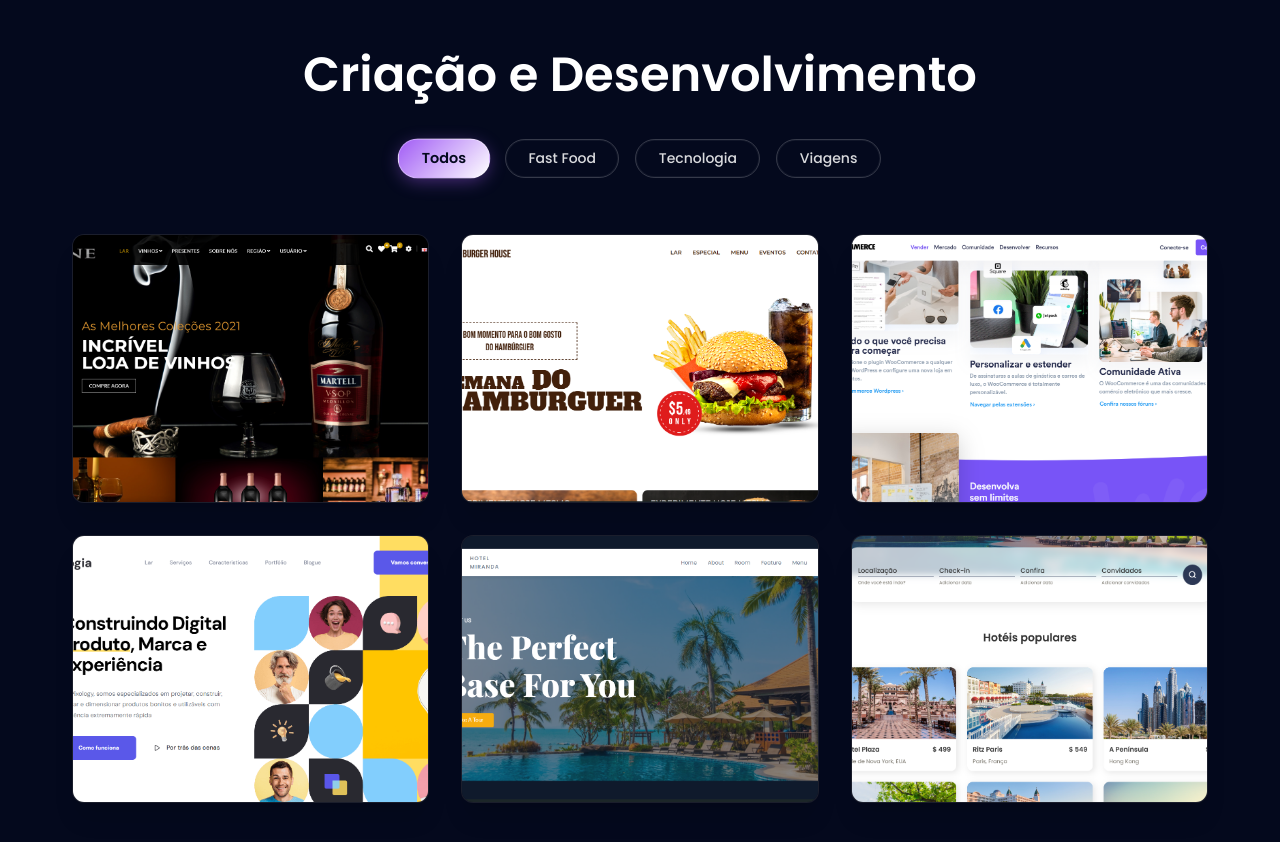
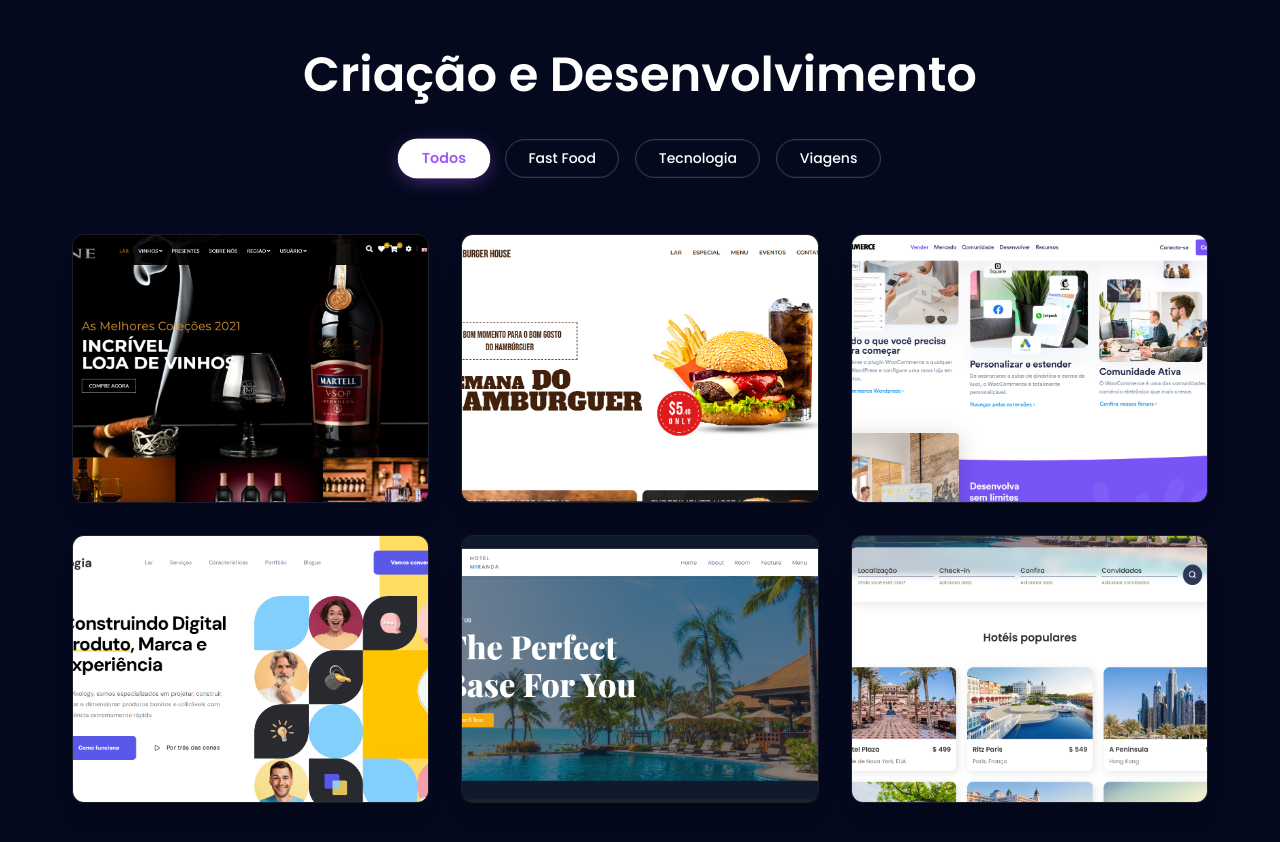
Before and after one commit to wilsonneander/nexus.agency, a Next.js app: page / in a window 1280 px wide. Shown: the part 2780-3622 px from the top of the page. Built offline with nearby package versions, Linux system fonts and the light colour scheme.

Commit message:
feat: add global styles for tailwind, custom buttons, and animations

```diff
--- a/src/app/globals.css
+++ b/src/app/globals.css
@@ -264,7 +264,7 @@ body {
 /* --- Variante: Filter (Criação e Desenvolvimento) - Alinhado ao botão Contato --- */
 .fluid-btn--filter {
   background-color: transparent;
-  color: rgba(255, 255, 255, 0.85);
+  color: rgb(255, 255, 255);
   border: 1px solid rgba(255, 255, 255, 0.2);
   padding: 0.5rem 1.4rem;
   font-size: 0.875rem;
@@ -273,12 +273,12 @@ body {
 }
 
 .fluid-btn--filter .fluid-btn__overlay {
-  background: linear-gradient(135deg, #a15cf5 0%, #ffffff 100%);
+  background: linear-gradient(135deg, #a15cf5 0%, #512c91 100%);
 }
 
 @media (hover: hover) {
   .fluid-btn--filter:hover {
-    color: #04091d;
+    color: #ffffff;
     border-color: rgba(255, 255, 255, 0.4);
     box-shadow: 0 4px 18px -2px rgba(161, 92, 245, 0.35);
     transform: scale(1.05);
@@ -286,8 +286,8 @@ body {
 }
 
 .fluid-btn--filter.fluid-btn--active {
-  background: linear-gradient(135deg, #a15cf5 0%, #ffffff 100%);
-  color: #04091d;
+  background: #ffffff;
+  color: #a15cf5;
   font-weight: 600;
   border-color: rgba(255, 255, 255, 0.3);
   box-shadow: 0 4px 18px -2px rgba(161, 92, 245, 0.45);
```
